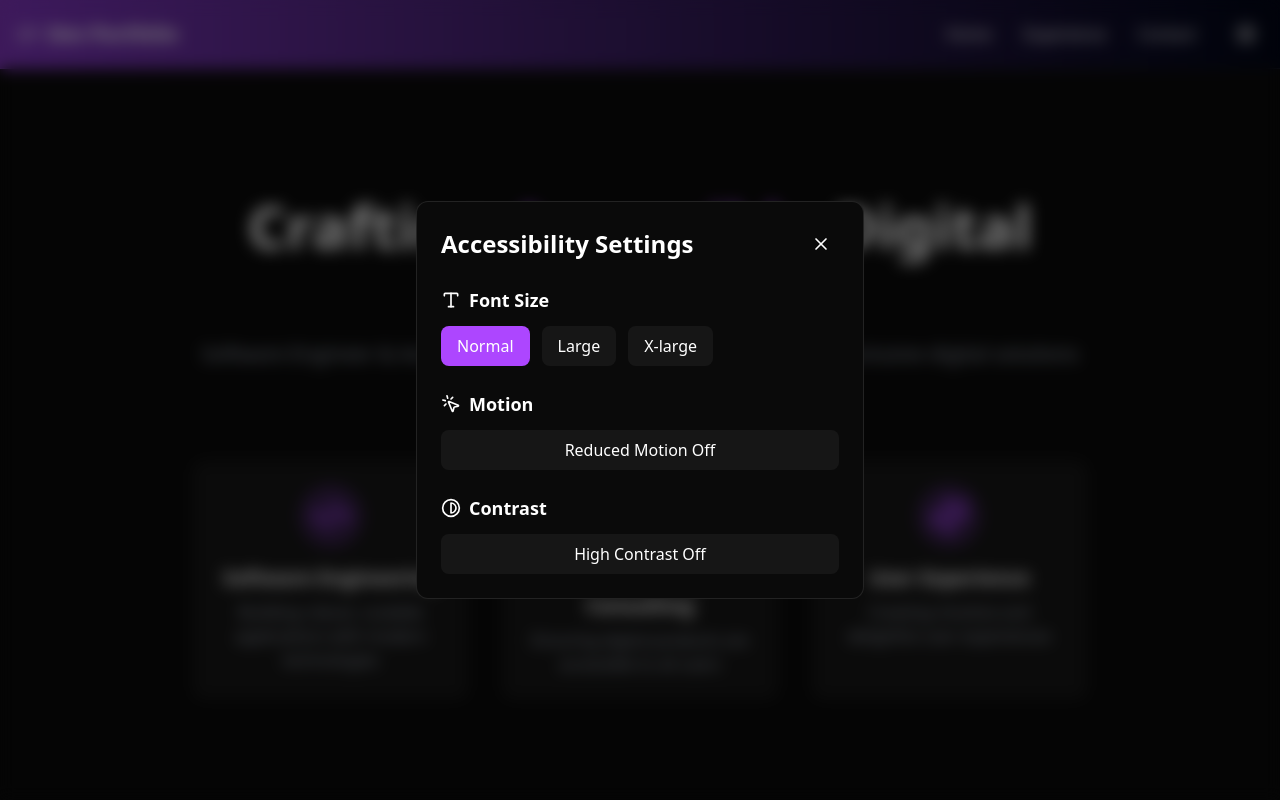
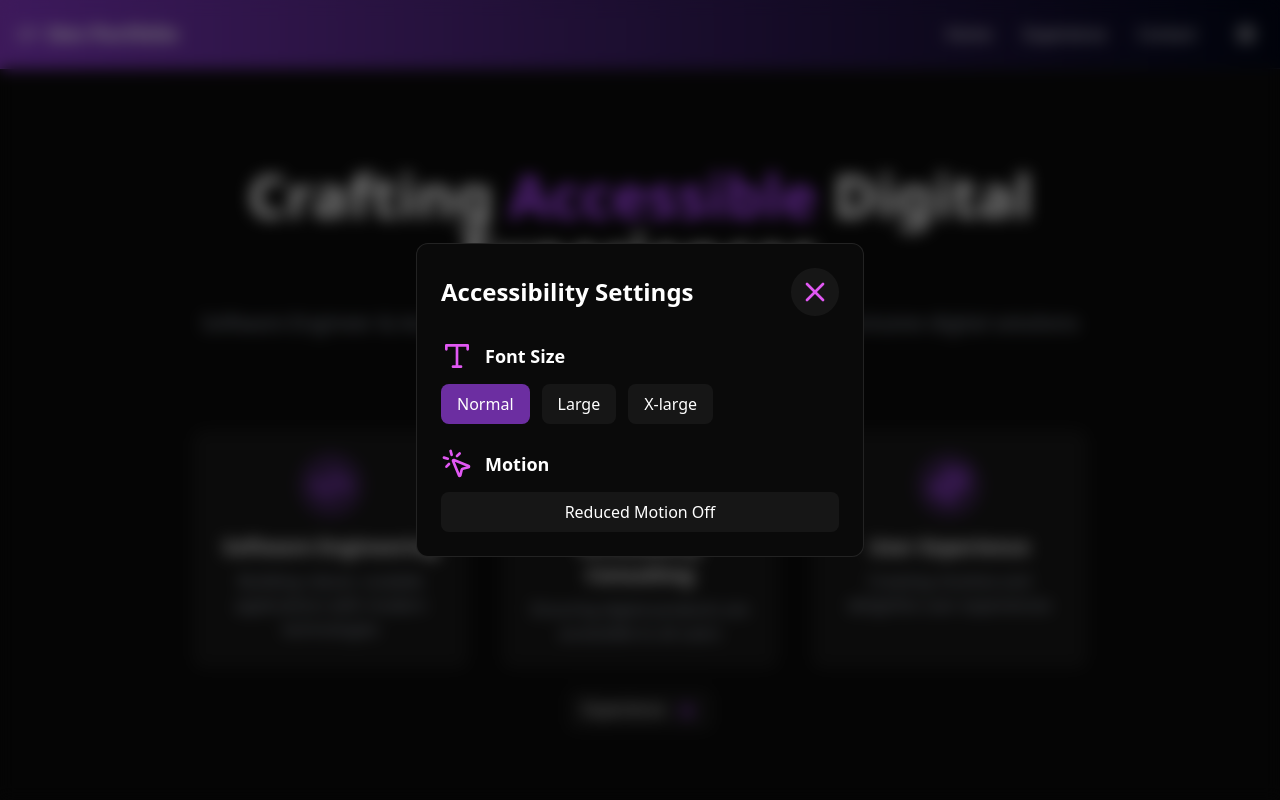
Before and after one commit to MichaelWhitt/portfolio-2025, a React (Vite) app: page / in a window 1280 px wide. Both pictures are taken after a click on the button "Open accessibility settings". Shown: the top 800 px of the page. Built offline with nearby package versions, Linux system fonts and the light colour scheme.

Commit message:
feat(app): fix various small css bugs and routing

```diff
--- a/src/components/Buttons/Button.tsx
+++ b/src/components/Buttons/Button.tsx
@@ -1,21 +1,25 @@
-interface ButtonProps {
-    text: string
-    icon?: React.HTMLElementType
+import { ReactNode, ButtonHTMLAttributes } from 'react';
+interface ButtonProps extends ButtonHTMLAttributes<HTMLButtonElement> {
+    onClick?: any
+    text?: string
+    icon?: React.ElementType
     ariaText?: string
     className?: string
     iconLocation?: 'left' | 'right' | 'top' | 'bottom'
+    children?: ReactNode | string
+    ref?: React.Ref<HTMLButtonElement>
 }
 
 const Button = (props: ButtonProps) => {
-    const Icon = props.icon;
+    const { icon: Icon, iconLocation, text, children, className = 'bg-white/5 hover:bg-white/10', ariaText, ...rest } = props
 
     return (
-        <button className={props.className || ''} aria-label={props.ariaText}>
-            {props.iconLocation === 'left' && Icon && <Icon className="inline-block mr-2" />}
-            {props.iconLocation === 'top' && Icon && <Icon className="inline-block mb-2" />}
-            {props.text}
-            {props.iconLocation === 'right' && Icon && <Icon className="inline-block ml-2" />}
-            {props.iconLocation === 'bottom' && Icon && <Icon className="inline-block mt-2" />}
+        <button className={`${className} cursor-pointer `} aria-label={ariaText} {...rest}>
+            {iconLocation === 'left' && Icon && <Icon className='inline-block mr-2' />}
+            {iconLocation === 'top' && Icon && <Icon className='inline-block mb-2' />}
+            {text || children}
+            {iconLocation === 'right' && Icon && <Icon className='inline-block ml-2' />}
+            {iconLocation === 'bottom' && Icon && <Icon className='inline-block mt-2' />}
         </button>
     )
 }
--- a/src/components/Modals/AccessibilityModal.tsx
+++ b/src/components/Modals/AccessibilityModal.tsx
@@ -1,6 +1,8 @@
 import { motion, AnimatePresence } from 'framer-motion'
-import { X, Type, MousePointerClick, Contrast } from 'lucide-react'
+import { X, TypeLine, MousePointerClick, Contrast } from '../Icons/Icons'
 import { useThemeStore } from '../../store/useThemeStore'
+import { useEffect, useRef } from 'react'
+import Button from '../Buttons/Button'
 
 interface AccessibilityModalProps {
   isOpen: boolean
@@ -16,6 +18,26 @@ export function AccessibilityModal({ isOpen, onClose }: AccessibilityModalProps)
     setFontSize,
     toggleHighContrast,
   } = useThemeStore()
+
+  const closeButtonRef = useRef<HTMLButtonElement>(null);
+
+  // Close modal on Esc key press
+  useEffect(() => {
+    const handleKeyDown = (event: KeyboardEvent) => {
+      if (event.key === 'Escape') {
+        onClose();
+      }
+    };
+
+    if (isOpen) {
+      window.addEventListener('keydown', handleKeyDown);
+      closeButtonRef.current?.focus(); // Focus on the close button when modal opens
+    }
+
+    return () => {
+      window.removeEventListener('keydown', handleKeyDown);
+    };
+  }, [isOpen, onClose]);
 
   return (
     <AnimatePresence>
@@ -41,71 +63,72 @@ export function AccessibilityModal({ isOpen, onClose }: AccessibilityModalProps)
               <h2 id='accessibility-title' className='text-2xl font-bold'>
                 Accessibility Settings
               </h2>
-              <button
+              <Button
+                ref={closeButtonRef}
                 onClick={onClose}
-                className='p-2 hover:bg-white/10 rounded-full transition-colors'
+                className='bg-white/5 hover:bg-white/10 p-2 rounded-full transition-colors '
                 aria-label='Close accessibility settings'
               >
-                <X className='w-5 h-5' />
-              </button>
+                <X className='w-8 h-8' />
+              </Button>
             </div>
 
             <div className='space-y-6'>
               <div>
                 <h3 className='text-lg font-semibold mb-3 flex items-center'>
-                  <Type className='w-5 h-5 mr-2' />
+                  <TypeLine className='w-8 h-8 mr-3' />
                   Font Size
                 </h3>
                 <div className='flex gap-3'>
                   {(['normal', 'large', 'x-large'] as const).map((size) => (
-                    <button
+                    <Button
                       key={size}
                       onClick={() => setFontSize(size)}
                       className={`px-4 py-2 rounded-lg transition-colors ${
                         fontSize === size
-                          ? 'bg-purple-500 text-white'
+                          ? 'bg-purple-500/60 text-white'
                           : 'bg-white/5 hover:bg-white/10'
                       }`}
                     >
                       {size.charAt(0).toUpperCase() + size.slice(1)}
-                    </button>
+                    </Button>
                   ))}
                 </div>
               </div>
 
               <div>
                 <h3 className='text-lg font-semibold mb-3 flex items-center'>
-                  <MousePointerClick className='w-5 h-5 mr-2' />
+                  <MousePointerClick className='w-8 h-8 mr-3' />
                   Motion
                 </h3>
-                <button
+                <Button
                   onClick={toggleReducedMotion}
                   className={`w-full px-4 py-2 rounded-lg transition-colors ${
                     reducedMotion
-                      ? 'bg-purple-500 text-white'
+                      ? 'bg-purple-500/60 text-white'
                       : 'bg-white/5 hover:bg-white/10'
                   }`}
                 >
                   {reducedMotion ? 'Reduced Motion On' : 'Reduced Motion Off'}
-                </button>
+                </Button>
               </div>
 
-              <div>
+              {/* <div>
                 <h3 className='text-lg font-semibold mb-3 flex items-center'>
-                  <Contrast className='w-5 h-5 mr-2' />
+                  <Contrast className='w-8 h-8 mr-3'  />
                   Contrast
                 </h3>
-                <button
+                <Button
                   onClick={toggleHighContrast}
                   className={`w-full px-4 py-2 rounded-lg transition-colors ${
                     highContrast
-                      ? 'bg-purple-500 text-white'
+                      ? 'bg-purple-500/60 text-white'
                       : 'bg-white/5 hover:bg-white/10'
                   }`}
                 >
                   {highContrast ? 'High Contrast On' : 'High Contrast Off'}
-                </button>
-              </div>
+                </Button>
+              </div> */}
             </div>
           </motion.div>
         </>
--- a/src/components/icons/Icons.tsx
+++ b/src/components/icons/Icons.tsx
@@ -62,3 +62,45 @@ export const ArrowLeft = ({ className = '', width = 40, height = 40, fill = "non
         </svg>
     )
 }
+
+// X, Type, MousePointerClick, Contrast
+
+export const X = ({ className = '', width = 40, height = 40, fill = "none", stroke = "#e158f3" }) => {
+    return (
+        <svg xmlns="http://www.w3.org/2000/svg" width={width} height={height} viewBox="0 0 24 24" fill={fill} stroke={stroke} strokeWidth="2" strokeLinecap="round" strokeLinejoin="round" className={className}>
+            <path d="M18 6 6 18"/>
+            <path d="m6 6 12 12"/>
+        </svg>
+    )
+}
+
+export const TypeLine = ({ className = '', width = 40, height = 40, fill = "none", stroke = "#e158f3" }) => {
+    return (
+        <svg xmlns="http://www.w3.org/2000/svg" width={width} height={height} viewBox="0 0 24 24" fill={fill} stroke={stroke} strokeWidth="2" strokeLinecap="round" strokeLinejoin="round" className={className}>
+            <polyline points="4 7 4 4 20 4 20 7"/>
+            <line x1="9" x2="15" y1="20" y2="20"/>
+            <line x1="12" x2="12" y1="4" y2="20"/>
+        </svg>
+    )
+}
+
+export const MousePointerClick = ({ className = '', width = 40, height = 40, fill = "none", stroke = "#e158f3" }) => {
+    return (
+        <svg xmlns="http://www.w3.org/2000/svg" width={width} height={height} viewBox="0 0 24 24" fill={fill} stroke={stroke} strokeWidth="2" strokeLinecap="round" strokeLinejoin="round" className={className}>
+            <path d="M14 4.1 12 6"/>
+            <path d="m5.1 8-2.9-.8"/>
+            <path d="m6 12-1.9 2"/>
+            <path d="M7.2 2.2 8 5.1"/>
+            <path d="M9.037 9.69a.498.498 0 0 1 .653-.653l11 4.5a.5.5 0 0 1-.074.949l-4.349 1.041a1 1 0 0 0-.74.739l-1.04 4.35a.5.5 0 0 1-.95.074z"/>
+        </svg>
+    )
+}
+
+export const Contrast = ({ className = '', width = 40, height = 40, fill = "none", stroke = "#e158f3" }) => {
+    return (
+        <svg xmlns="http://www.w3.org/2000/svg" width={width} height={height} viewBox="0 0 24 24" fill={fill} stroke={stroke} strokeWidth="2" strokeLinecap="round" strokeLinejoin="round" className={className}>
+            <circle cx="12" cy="12" r="10"/>
+            <path d="M12 18a6 6 0 0 0 0-12v12z"/>
+        </svg>
+    )
+}
--- a/src/pages/Contact/Contact.tsx
+++ b/src/pages/Contact/Contact.tsx
@@ -1,6 +1,8 @@
 import { motion } from 'framer-motion'
-import { LinkedIn, Email } from '../../components/icons/Icons'
+import { LinkedIn, Email, ArrowLeft } from '../../components/Icons/Icons'
 import { useThemeStore } from '../../store/useThemeStore'
+import Button from '../../components/Buttons/Button'
+import { Link } from 'wouter'
 
 const Contact = () =>  {
   const { reducedMotion } = useThemeStore()
@@ -14,12 +16,15 @@ const Contact = () =>  {
           transition={{ duration: reducedMotion ? 0 : 0.5 }}
         >
           <div className='flex items-center mb-8'>
-            <button
-              onClick={() => window.history.back()}
-              className='bg-white/5 hover:bg-white/10 text-white px-4 py-2 rounded-lg transition-colors'
-            >
-              Back to Home
-            </button>
+            <Link to='/'>
+              <Button
+                className='bg-white/5 hover:bg-white/10 text-white px-4 py-2 rounded-lg transition-colors'
+                icon={() => <ArrowLeft className='w-6 h-6 inline mr-2'/>}
+                iconLocation='left'
+              >
+                  Home
+              </Button>
+            </Link>
           </div>
 
           <h1 className='text-5xl font-bold mb-4'>
--- a/src/pages/Experience/Experience.tsx
+++ b/src/pages/Experience/Experience.tsx
@@ -1,6 +1,8 @@
 import { motion } from 'framer-motion'
-import { Code, ArrowLeft } from '../../components/icons/Icons'
+import { Code, ArrowLeft } from '../../components/Icons/Icons'
 import { useThemeStore } from '../../store/useThemeStore'
+import { Link } from 'wouter'
+import Button from '../../components/Buttons/Button'
 
 const Experience = () => {
 
@@ -57,13 +59,15 @@ const { reducedMotion } = useThemeStore()
           animate={{ opacity: 1, y: 0 }}
           transition={{ duration: reducedMotion ? 0 : 0.5 }}
         >
-          <button
-            onClick={() => window.history.back()}
-            className='flex cursor-pointer items-center space-x-2 bg-white/5 hover:bg-white/10 text-white px-4 py-2 rounded-lg transition-colors mb-8'
-          >
-            <ArrowLeft className='w-4 h-4' />
-            <span>Back</span>
-          </button>
+          <Link to='/'>
+            <Button
+              className='bg-white/5 hover:bg-white/10 text-white px-4 py-2 rounded-lg transition-colors'
+              icon={() => <ArrowLeft className='w-6 h-6 inline mr-2'/>}
+              iconLocation='left'
+            >
+                Home
+            </Button>
+          </Link>
 
           <h1 className='text-5xl font-bold mb-4'>
             Professional <span className='text-purple-500'>Journey</span>
--- a/src/pages/Landing/Landing.tsx
+++ b/src/pages/Landing/Landing.tsx
@@ -1,6 +1,8 @@
 import { motion } from 'framer-motion'
-import { Code, Accessibility, Sparkles } from '../../components/icons/Icons'
+import { Code, Accessibility, Sparkles, ArrowLeft } from '../../components/Icons/Icons'
 import { useThemeStore } from '../../store/useThemeStore'
+import { Link } from 'wouter'
+import Button from '../../components/Buttons/Button'
 
 const Landing = () => {
   const { reducedMotion } = useThemeStore()
@@ -60,6 +62,18 @@ const Landing = () => {
             </motion.div>
           </div>
         </motion.div>
+        <div className='flex justify-center mt-5'>
+          <Link to='/experience'>
+              <Button
+                className='bg-white/5 hover:bg-white/10 text-white px-4 py-2 rounded-lg transition-colors'
+                icon={() => <ArrowLeft className='w-6 h-6 inline ml-2 rotate-180'/>}
+                iconLocation='right'
+              >
+                  Experience
+              </Button>
+            </Link>
+        </div>
+
       </div>
     </div>
   )
```
